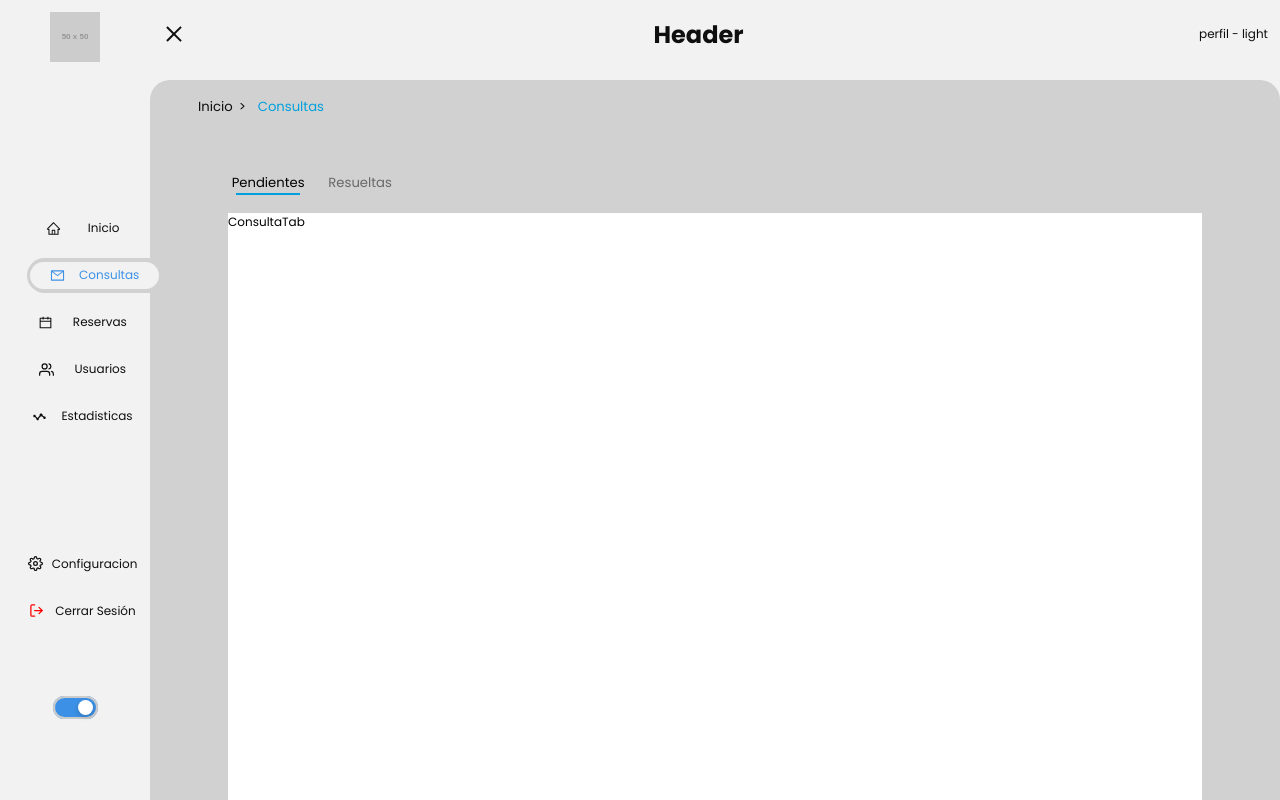
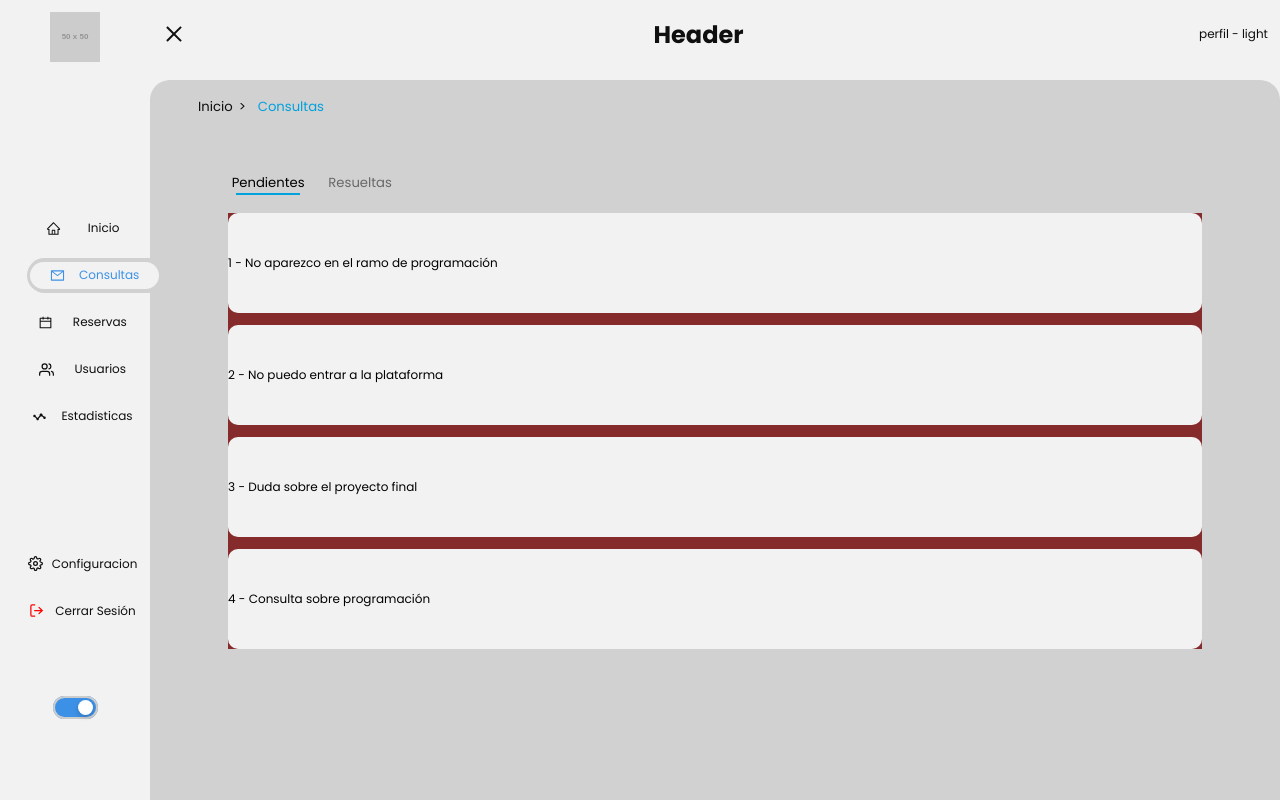
Before and after one commit to F4bian-pacheco/app-gestion-consultas, a Next.js app: page /dashboard/consultas in a window 1280 px wide. Built offline with nearby package versions, Linux system fonts and the light colour scheme.

Commit message:
feat: Creé el Componente que envuelve solo una consulta

```diff
--- /dev/null
+++ b/components/Consultas/Consulta.tsx
@@ -0,0 +1,23 @@
+import React from 'react'
+import styled from 'styled-components'
+import { ConsultaI } from '../../libs/services'
+
+const ConsultaContainer = styled.div`
+  width: 100%;
+  height: 100px;
+  background-color: #f2f2f2;
+  border-radius: 10px;
+  display: flex;
+  flex-direction: row;
+  align-items: center;
+`
+
+function Consulta({ consulta }: { consulta: ConsultaI }) {
+  return (
+    <ConsultaContainer>
+      {consulta.id} - {consulta.asunto}
+    </ConsultaContainer>
+  )
+}
+
+export default Consulta
--- a/components/Consultas/ConsultaTab.tsx
+++ b/components/Consultas/ConsultaTab.tsx
@@ -1,8 +1,23 @@
 import React from 'react'
+import Consulta from './Consulta'
+import { consultas } from '../../libs/services'
+import styled from 'styled-components'
+
+const ConsultaContainer = styled.div`
+  width: 100%;
+  height: 100%;
+  display: flex;
+  flex-direction: column;
+  gap: 1rem;
+`
 
 function ConsultaTab() {
   return (
-    <div>ConsultaTab</div>
+    <ConsultaContainer>
+      {consultas.map((consulta) => (
+        <Consulta key={consulta.id} consulta={consulta} />
+      ))}
+    </ConsultaContainer>
   )
 }
 
--- a/components/Consultas/Consultas.tsx
+++ b/components/Consultas/Consultas.tsx
@@ -1,8 +1,7 @@
 import React from 'react'
 import Breadcrumbs from '../BreadCrumb'
 import {
-  ConsultaDashboardContainer,
-  ConsultaContainer
+  ConsultaDashboardContainer
 } from '../styled/Consulta.styled'
 import Tabs from '../Tabs'
 
@@ -12,9 +11,6 @@ function ConsultasContainerComponent() {
   return (
     <ConsultaDashboardContainer>
       <Tabs />
-      {/* <ConsultaContainer>
-
-      </ConsultaContainer> */}
     </ConsultaDashboardContainer>
   )
 }
--- a/components/Tabs.tsx
+++ b/components/Tabs.tsx
@@ -55,8 +55,7 @@ const TabNavItem = styled.li<TabNavItemProps>`
 
 const TabOutlet = styled.div`
   width: 100%;
-  height: 100%;
-  background: #ffffff;
+  background: #862b2b;
 `;
 
 const Tabs = () => {
--- a/components/styled/Consulta.styled.tsx
+++ b/components/styled/Consulta.styled.tsx
@@ -14,14 +14,7 @@ const ConsultaDashboardContainer = styled.div`
 `
 
 
-const ConsultaContainer = styled.main`
-  width: 95%;
-  height: 100%;
-  background-color: #181875;
-`
-
 
 export {
-  ConsultaDashboardContainer,
-  ConsultaContainer
+  ConsultaDashboardContainer
 }
--- a/libs/services.ts
+++ b/libs/services.ts
@@ -9,7 +9,7 @@ interface Usuario {
   telefono: string;
 }
 
-interface Consulta {
+export interface ConsultaI {
   id: number;
   fecha_atencion: string | null;
   respondida: boolean;
@@ -30,7 +30,7 @@ interface TipoConsulta extends Item { }
 
 interface EstadoConsulta extends Item { }
 
-const consultas: Consulta[] = [
+export const consultas: ConsultaI[] = [
   {
     id: 1,
     fecha_atencion: null,
@@ -66,18 +66,50 @@ const consultas: Consulta[] = [
       telefono: '+569 12345786'
     },
     estado: 'Respondida'
+  },
+  {
+    id: 3,
+    fecha_atencion: "2023-06-03",
+    respondida: true,
+    tipo_consulta: "Académica",
+    asunto: "Duda sobre el proyecto final",
+    descripcion: "Tengo una duda sobre el enunciado del proyecto final de la materia de Bases de Datos.",
+    usuario: {
+      id: 3,
+      nombre: "Juan",
+      apellido: "Gómez",
+      email: "juangomez@example.com",
+      rol: "Estudiante",
+      password: "secreto123",
+      telefono: "1234567890"
+    },
+    estado: "Resuelta"
+  },
+  {
+    id: 4,
+    fecha_atencion: "2023-06-01",
+    respondida: true,
+    tipo_consulta: "Académica",
+    asunto: "Consulta sobre programación",
+    descripcion: "Necesito ayuda con un problema de programación en Java.",
+    usuario: {
+      id: 4,
+      nombre: "Ana",
+      apellido: "Rodríguez",
+      email: "anarodriguez@example.com",
+      rol: "Estudiante",
+      password: "contraseña789",
+      telefono: "5551234567"
+    },
+    estado: "Resuelta"
   }
 ];
 
 
 interface IRespuestas {
   id: number,
-  consulta: Consulta,
+  consulta: ConsultaI,
   respuesta: string,
   fecha: string,
   usuario: Usuario
 }
-
-export default {
-  consultas
-}
```
